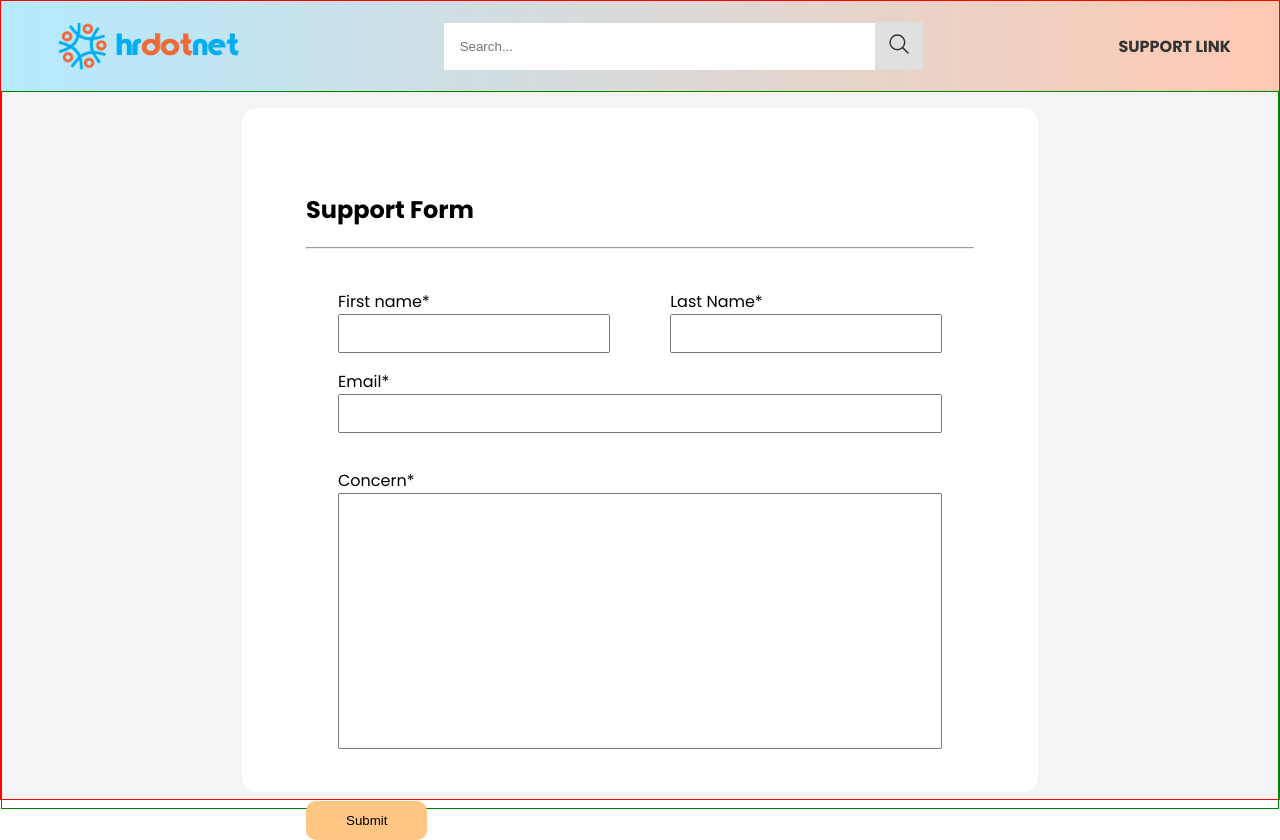
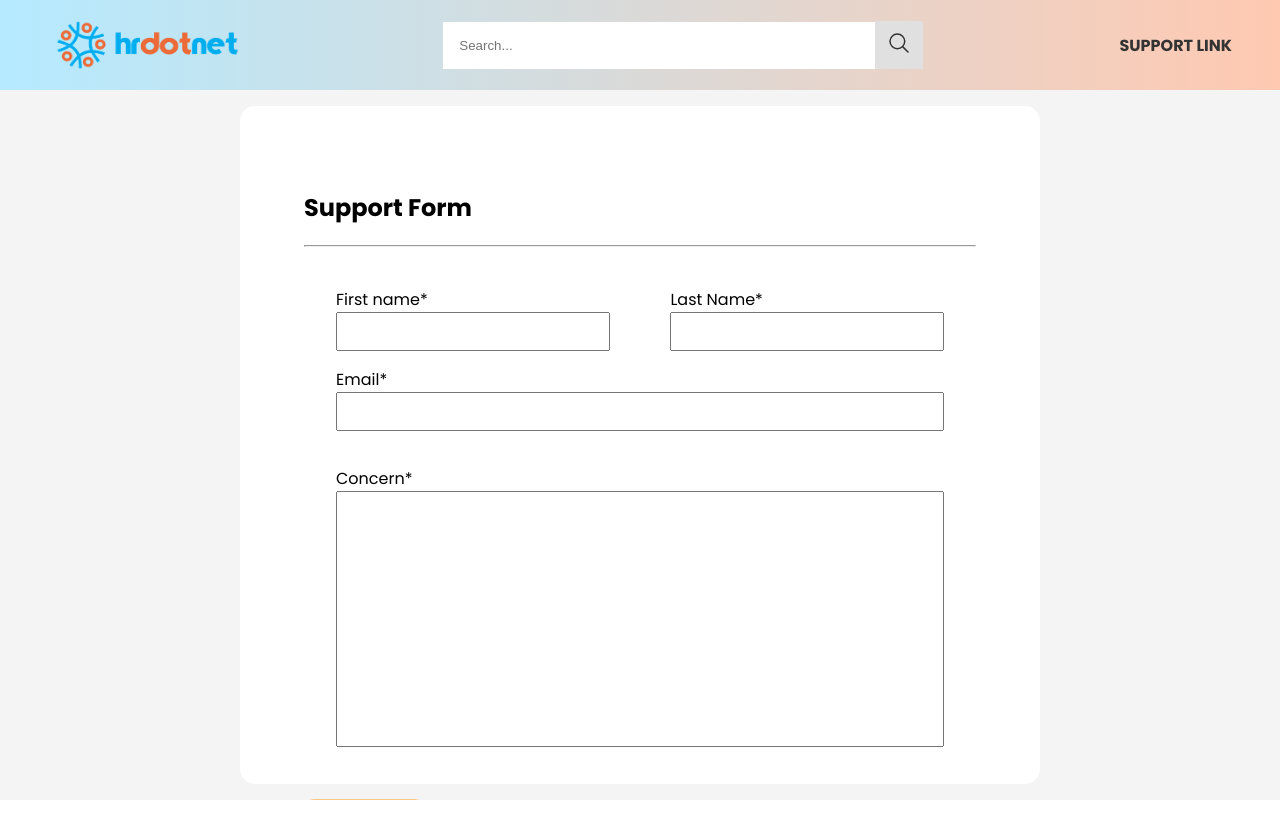
Before and after one commit to gekiiMei/ITI-FAQ, a React (Vite) app in the folder client/: page /support in a window 1280 px wide. After the commit the page ends 800 px from the top, so only its background shows below. Built offline with nearby package versions, Linux system fonts and the light colour scheme.

Commit message:
additional styling

```diff
--- a/client/src/pages/DashboardPage/DashboardPage.css
+++ b/client/src/pages/DashboardPage/DashboardPage.css
@@ -166,14 +166,10 @@ background-color: #f2f2f2;
 }
 
 .thumbbutton {
-    background: rgba(23, 21, 20, 0.17);
-    box-shadow: 0 4px 30px rgba(0, 0, 0, 0.1);
-    backdrop-filter: blur(8px);
-    cursor: pointer;
-    align-items: center;
     position: absolute;
     right: 0;
 }
+
 
 #images-button-wrapper{
     position: relative;
--- a/client/src/pages/SupportFormPage/SupportFormPage.css
+++ b/client/src/pages/SupportFormPage/SupportFormPage.css
@@ -1,13 +1,15 @@
 .supportpage-main {
+    overflow-y: scroll;
     height: 100%;
     width: 100%;
     display: flex;
     flex-direction: column;
     align-items: center;
     background-color: #F4F4F4;
-    border: 1px solid red;
+
 }
 #supportpage-body {
+    overflow-y: scroll;
     flex-grow: 1;
     max-height: 90%;
     width: 100%;
@@ -16,7 +18,7 @@
     align-items: center;
     padding-block: 1rem;
     padding-inline: 15rem;
-    border: 1px solid green;
+    /* border: 1px solid green; */
 }
 
 #support-form {
--- a/client/src/pages/ViewerPage/ViewerPage.css
+++ b/client/src/pages/ViewerPage/ViewerPage.css
@@ -105,6 +105,7 @@
     align-items: center;
     gap: 0.25rem;
     border-bottom: 1px solid black;
+    width: 100%;
 }
 
 #viewernav-body {
@@ -183,3 +184,7 @@
 #cat-back-button:hover {
     text-decoration: underline;
 }
+
+#viewer-title {
+    word-break: break-all;
+}
--- a/client/src/pages/ViewerPage/ViewerPage.tsx
+++ b/client/src/pages/ViewerPage/ViewerPage.tsx
@@ -260,7 +260,7 @@ function ViewerPage()  {
                             <div id="cat-topic-arrow-wrapper">
                                 <FaAngleRight />
                             </div>
-                            <p>{topicTitle}</p>
+                            <p id ="viewer-title">{topicTitle}</p>
                         </div>
                         <div id="viewernav-body">
                             {currentSub != null &&
```
